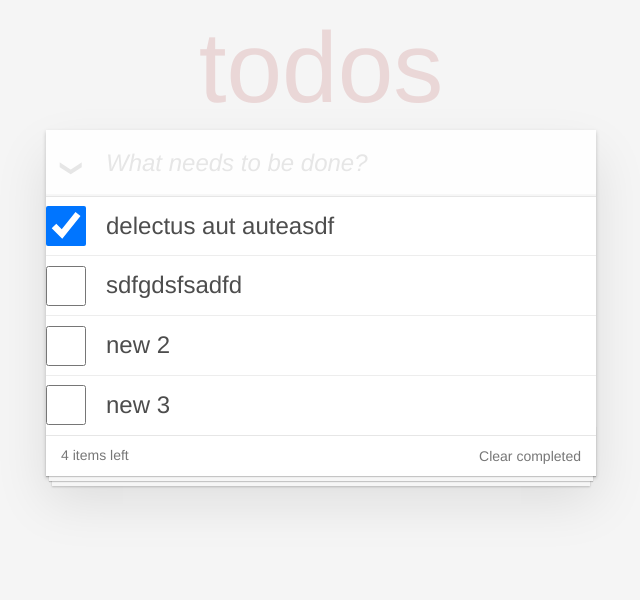
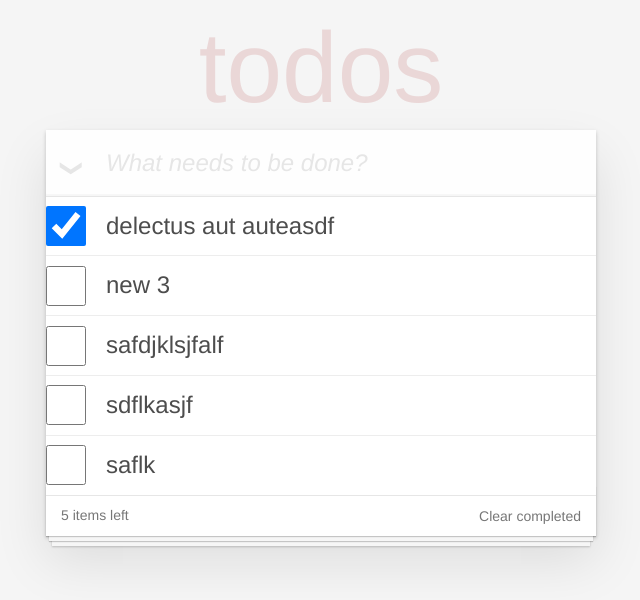
Before and after one commit to amitwev/Todo-App, a React (Vite) app: page / in a window 1280 px wide. Shown: the top 600 px of the page, without its empty margins (319-959 px from the left). Built offline with nearby package versions, Linux system fonts and the light colour scheme; data requests are answered from the project's data file; the HTML template or start-up script is replaced by a standard one.

Commit message:
clean up

```diff
--- a/db.json
+++ b/db.json
@@ -6,19 +6,24 @@
       "title": "delectus aut auteasdf"
     },
     {
-      "id": 2,
-      "completed": false,
-      "title": "sdfgdsfsadfd"
-    },
-    {
-      "title": "new 2",
-      "completed": false,
-      "id": 6
-    },
-    {
       "title": "new 3",
       "completed": false,
       "id": 7
+    },
+    {
+      "title": "safdjklsjfalf ",
+      "completed": false,
+      "id": 11
+    },
+    {
+      "title": "sdflkasjf ",
+      "completed": false,
+      "id": 12
+    },
+    {
+      "title": "saflk",
+      "completed": false,
+      "id": 13
     }
   ],
   "users": [
--- a/src/components/header.tsx
+++ b/src/components/header.tsx
@@ -1,6 +1,5 @@
 import React, { useState } from 'react';
 import { addTodo, useTodoContext } from './index';
-import { TodoProps } from '.';
 
 interface HeaderProps {
     title: string;
@@ -16,8 +15,7 @@ export function Header({ title }: HeaderProps) {
                 completed: false,
                 id: undefined
             })
-            // eslint-disable-next-line @typescript-eslint/no-unused-vars
-            .then((data: TodoProps) => {
+            .then(() => {
                 setInputValue("");
                 todoContext?.setUpdateTodos(true);
             })
--- a/src/components/index.tsx
+++ b/src/components/index.tsx
@@ -1,3 +1,4 @@
+/* eslint-disable react-refresh/only-export-components */
 export * from './footer';
 export * from './header';
 export * from './main';
--- a/src/components/todo.tsx
+++ b/src/components/todo.tsx
@@ -1,7 +1,5 @@
 import React, { useState } from "react";
 import { deleteTodo, useTodoContext } from "./index";
-// import { deleteTodo, updateTodo } from "./index";
-
 
 export type TodoProps = {
   userId?: number;
@@ -44,19 +42,19 @@ export function Todo({ title, id, completed }: TodoProps) {
     setIsEdit(false);
   };
 
-//   const updateTodoElement = (todo: TodoProps) => {
-//     updateTodo(todo)
-//     .then((data) => {
-//       console.log("Todo updated", data);
-//      todoContext?.setUpdateTodos(true);
-//     })
-//     .catch((err) => {
-//       console.log("Failed to update todo with id: ", id, ", error: ", err);
-//     });
-//   }
+  // const updateTodoElement = (todo: TodoProps) => {
+  //   updateTodo(todo)
+  //   .then((data) => {
+  //     console.log("Todo updated", data);
+  //    todoContext?.setUpdateTodos(true);
+  //   })
+  //   .catch((err) => {
+  //     console.log("Failed to update todo with id: ", id, ", error: ", err);
+  //   });
+  // }
 
   return (
-    <li>
+    <li data-is-completed={completed}>
       <div className="view">
         <input
           className="toggle"
--- a/src/components/todoContext.tsx
+++ b/src/components/todoContext.tsx
@@ -19,6 +19,7 @@ export function TodoContext({ children, setUpdateTodos }: TodoContextProps) {
   );
 }
 
+// eslint-disable-next-line react-refresh/only-export-components
 export function useTodoContext() {
   return useContext(Context);
 }
```
